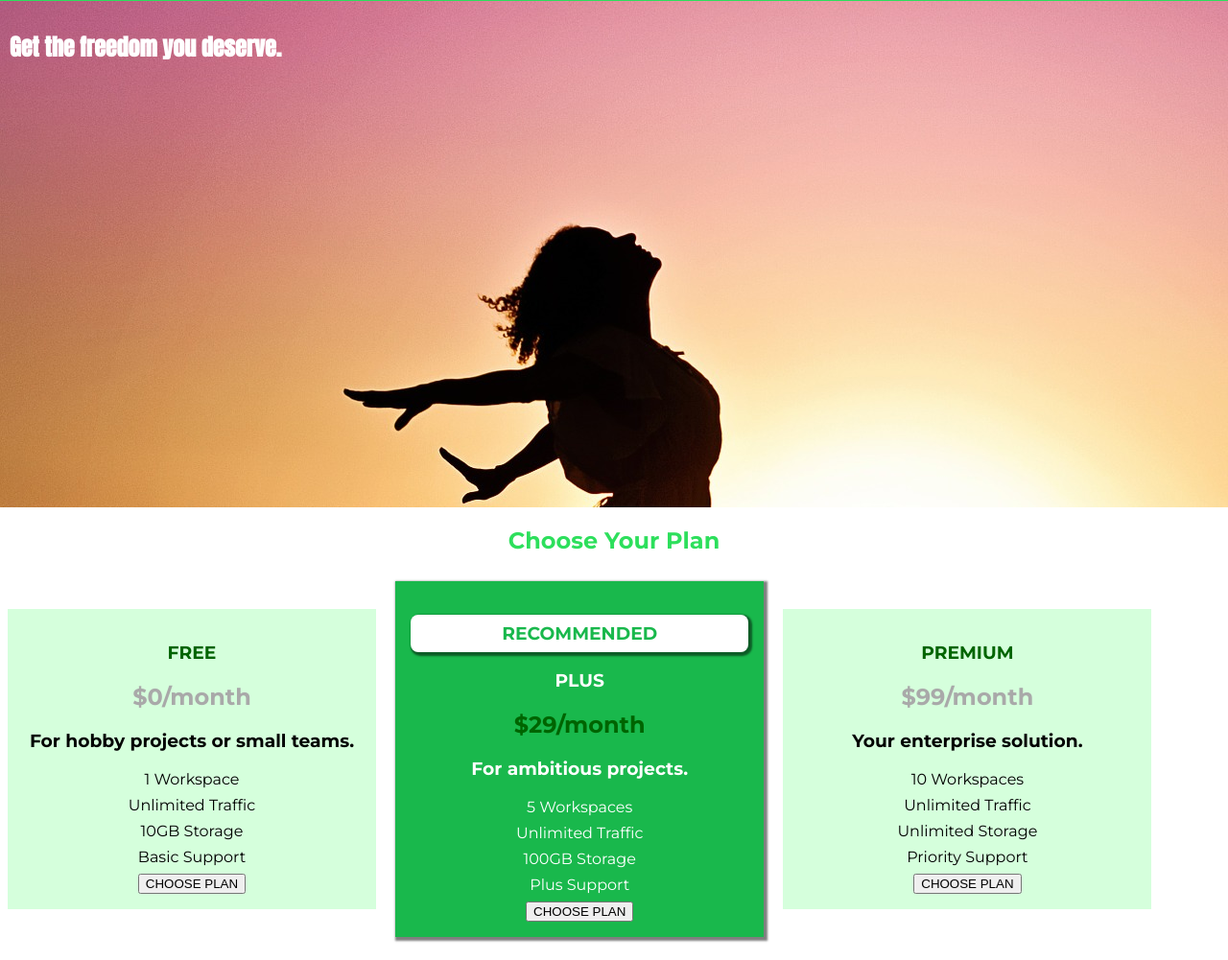
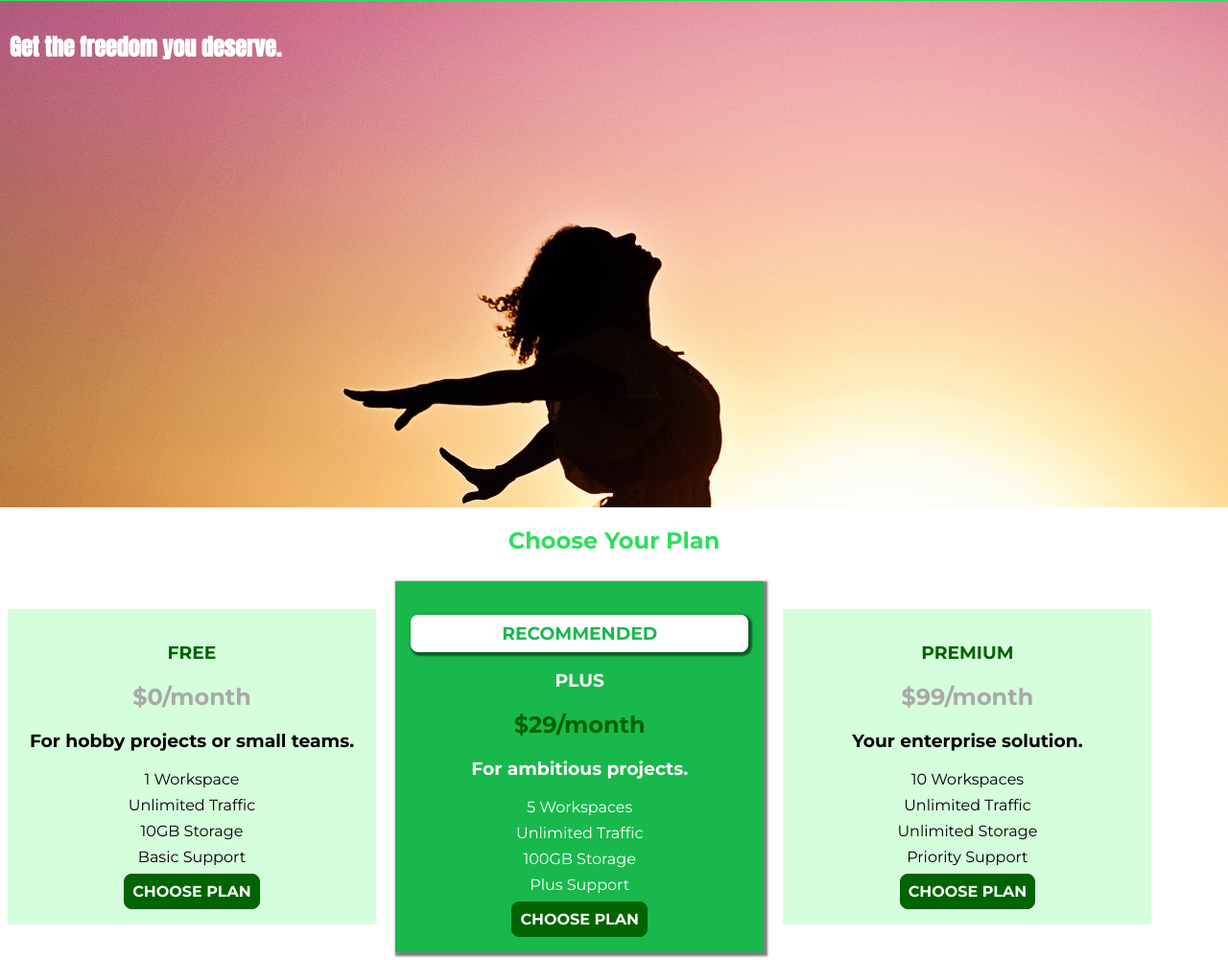
Before and after one commit to JustusMc/CSS-Basics, a plain HTML site: page index.html in a window 1280 px wide. Shown: the part 42-1043 px from the top of the page at 96% size. Drawn offline with Linux system fonts and the light colour scheme.

Commit message:
Added styles to buttons on product cards

```diff
--- a/index.html
+++ b/index.html
@@ -50,7 +50,7 @@
                             <li class="plan__feature">Basic Support</li>
                         </ul>
                         <div>
-                            <button>CHOOSE PLAN</button>
+                            <button class="button">CHOOSE PLAN</button>
                         </div>
                     </article>
                     <article class="plan  plan--highlighted">
@@ -65,7 +65,7 @@
                             <li class="plan__feature">Plus Support</li>
                         </ul>
                         <div>
-                            <button>CHOOSE PLAN</button>
+                            <button class="button">CHOOSE PLAN</button>
                         </div>
                     </article>
                     <article class="plan">
@@ -79,7 +79,7 @@
                             <li class="plan__feature">Priority Support</li>
                         </ul>
                         <div>
-                            <button>CHOOSE PLAN</button>
+                            <button class="button">CHOOSE PLAN</button>
                         </div>
                     </article>
                 </div>
--- a/main.css
+++ b/main.css
@@ -49,19 +49,19 @@ body {
 }
 
 .plan__title {
-    color: darkgreen;
+  color: darkgreen;
 }
 
 .plan__price {
-    color: darkgrey;
+  color: darkgrey;
 }
 
 .plan--highlighted .plan__title {
-    color: white;
+  color: white;
 }
 
 .plan--highlighted .plan__price {
-    color: darkgreen;
+  color: darkgreen;
 }
 
 .plan__features {
@@ -72,6 +72,23 @@ body {
 
 .plan__feature {
   margin: 8px 0;
+}
+
+.button {
+  background: darkgreen;
+  color: white;
+  font: inherit;
+  border: 1.5px solid darkgreen;
+  padding: 8px;
+  border-radius: 8px;
+  font-weight: bold;
+  cursor: pointer;
+}
+
+.button:hover,
+.button:active {
+  background: white;
+  color: darkgreen;
 }
 
 /* h1 {
```
